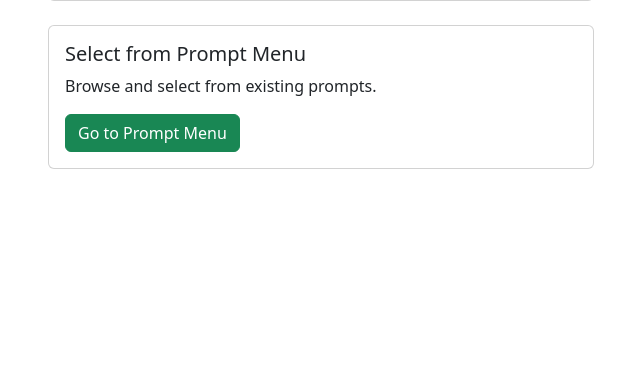
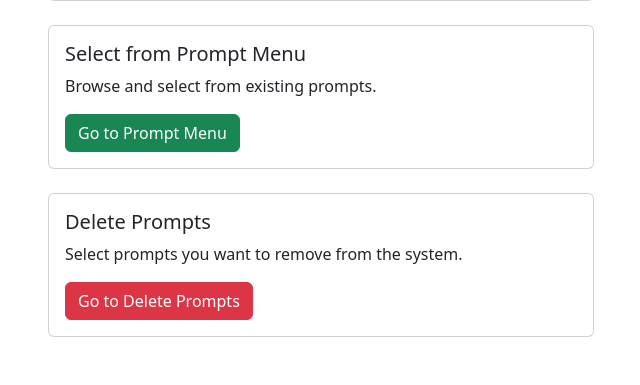
Before and after one commit to Wyzard-AI/les_socialites, a Flask app: page / in a window 1280 px wide. Shown: the part 421-806 px from the top of the page, without its empty margins (319-959 px from the left). Before the commit the page ends 590 px from the top, so only its background shows below. Run offline with Flask 3, Linux system fonts and the light colour scheme; parts of the project's set-up code (start-up, migrations or seed data) failed here and were passed over.

Commit message:
remove prompts functionality

```diff
--- a/flask_app/app.py
+++ b/flask_app/app.py
@@ -14,18 +14,27 @@ def get_secret(secret_name):
     secret_payload = response.payload.data.decode('UTF-8')
     return secret_payload
 
-def fetch_prompts_from_bigquery(project_id, dataset_id, table_id):
+def fetch_prompts_from_bigquery(project_id, dataset_id, table_id, include_deleted=False):
     table_ref = f"`{project_id}.{dataset_id}.{table_id}`"
-    query = f"""
-        SELECT DISTINCT prompt
+
+    if include_deleted == False:
+        query = f"""
+        SELECT prompt, id
+        FROM {table_ref}
+        WHERE is_deleted = FALSE
+    """
+    else:
+        query = f"""
+        SELECT prompt, id
         FROM {table_ref}
     """
-    query_job = client.query(query)
+    query_job = bigquery_client.query(query)
     results = query_job.result()
 
     prompts = []
     for row in results:
         prompts.append({
+            "id": row.id,
             "prompt": row.prompt
         })
 
@@ -34,7 +43,6 @@ def fetch_prompts_from_bigquery(project_id, dataset_id, table_id):
 def sanitize_text(text):
     text = text.replace('\n', ' ').replace('\r', ' ')
     text = re.sub(r'\s+', ' ', text).strip()
-    text = re.sub(r'[^\w\s,.?!]', '', text)
     return text
 
 def get_openai_assistant_response(prompt, openai_client, instructions=None):
@@ -43,9 +51,9 @@ def get_openai_assistant_response(prompt, openai_client, instructions=None):
             If asked to review a contract as a lawyer, don't respond that you can't review it as an AI.
             It is understood that's it's not real legal advice being offered. Just follow the prompt instructions.
 
-            If I ask for help to reply to emails please ask me if you can see the email I sent them and their reply and make sure the replies you suggest are friendly but professional and let's also make sure to always follow this template for emails:
-            Beginning of emails: Bonjour (name), I hope you're doing well!
-            Ending of email: Don't hesitate if you have any question, happy (day of the week - EST time)
+            If I request help regarding emails then please ask me if you can see the email I sent them and their reply as well. Also make sure the replies you suggest for the email are friendly but professional.
+
+            If I request help about emails, also remind me to always follow this template for emails: (Beginning) "Bonjour (name), I hope you're doing well!" and (Ending): "Don't hesitate if you have any question, happy (replace this with the day of the week)"
 
             When negotiating, the goal is to always get the most money for our influencers. So please always focus on suggesting more content rather than reducing rates.
 
@@ -65,7 +73,7 @@ def get_openai_assistant_response(prompt, openai_client, instructions=None):
     # Call the OpenAI API
     try:
         response = openai_client.chat.completions.create(
-            model="gpt-4",
+            model="gpt-4o",
             messages=messages
         )
         return response.choices[0].message.content
@@ -82,7 +90,7 @@ table_id = 'sales_manager'
 bigquery_service_key = get_secret('les-socialites-bigquery-service-account-key')
 service_account_info = json.loads(bigquery_service_key)
 credentials = service_account.Credentials.from_service_account_info(service_account_info)
-client = bigquery.Client(credentials=credentials, project=service_account_info['project_id'])
+bigquery_client = bigquery.Client(credentials=credentials, project=service_account_info['project_id'])
 
 openai_api_key = get_secret('les-socialites-openai-access-token')
 openai_client = OpenAI(api_key=openai_api_key)
@@ -104,12 +112,13 @@ def submit_prompt():
         {
             "id": prompt_id,
             "prompt": sanitized_prompt,
-            "timestamp": datetime.now().isoformat()
+            "timestamp": datetime.now().isoformat(),
+            "is_deleted": False
         }
     ]
 
     try:
-        errors = client.insert_rows_json(f"{dataset_id}.{table_id}", rows_to_insert)
+        errors = bigquery_client.insert_rows_json(f"{dataset_id}.{table_id}", rows_to_insert)
         if errors:
             return f"Encountered errors while inserting rows: {errors}", 500
     except Exception as e:
@@ -143,5 +152,43 @@ def view_prompt():
     response = get_openai_assistant_response(prompt, openai_client)
     return render_template('results.html', prompt=prompt, response=response)
 
+@app.route('/delete-prompts')
+def delete_prompts():
+    prompts = fetch_prompts_from_bigquery(project_id, dataset_id, table_id)
+    return render_template('delete_prompts.html', prompts=prompts)
+
+@app.route('/remove-selected-prompts', methods=['POST'])
+def remove_selected_prompts():
+    selected_prompt_ids = request.form.getlist('selected_prompts')
+
+    if selected_prompt_ids:
+        # Step 1: Create a new table (temporary or with a new name)
+        temp_table_ref = f"{project_id}.{dataset_id}.temp_{table_id}"
+        original_table_ref = f"{project_id}.{dataset_id}.{table_id}"
+
+        # Step 2: Copy data to the new table, excluding selected prompts
+        query = f"""
+            CREATE OR REPLACE TABLE {temp_table_ref} AS
+            SELECT *
+            FROM {original_table_ref}
+            WHERE id NOT IN UNNEST(@selected_ids)
+        """
+        query_config = bigquery.QueryJobConfig(
+            query_parameters=[
+                bigquery.ArrayQueryParameter("selected_ids", "STRING", selected_prompt_ids)
+            ]
+        )
+        bigquery_client.query(query, job_config=query_config).result()
+
+        # Step 3: Replace the original table with the new table
+        # Drop the original table
+        bigquery_client.delete_table(original_table_ref, not_found_ok=True)
+
+        # Rename the temporary table to the original table name
+        bigquery_client.query(f"ALTER TABLE {temp_table_ref} RENAME TO {table_id}").result()
+
+    return redirect('/prompt-menu')
+
+
 if __name__ == '__main__':
     app.run(debug=True)
--- a/flask_app/templates/index.html
+++ b/flask_app/templates/index.html
@@ -28,11 +28,19 @@
                     </div>
                 </div>
                 <!-- Option to Select from Prompt Menu -->
-                <div class="card">
+                <div class="card mb-4">
                     <div class="card-body">
                         <h5 class="card-title">Select from Prompt Menu</h5>
                         <p class="card-text">Browse and select from existing prompts.</p>
                         <a href="/prompt-menu" class="btn btn-success">Go to Prompt Menu</a>
+                    </div>
+                </div>
+                <!-- Option to Delete Prompts -->
+                <div class="card">
+                    <div class="card-body">
+                        <h5 class="card-title">Delete Prompts</h5>
+                        <p class="card-text">Select prompts you want to remove from the system.</p>
+                        <a href="/delete-prompts" class="btn btn-danger">Go to Delete Prompts</a>
                     </div>
                 </div>
             </div>
```
Also changed, not shown: flask_app/templates/delete_prompts.html (added, +26 -0 lines).
